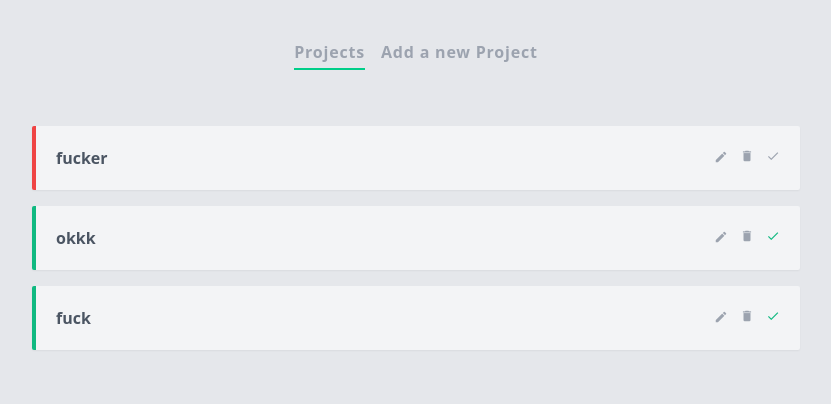
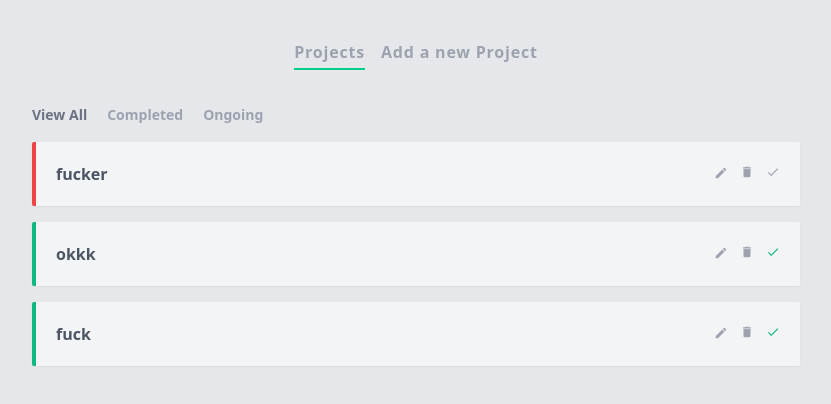
Before and after one commit to Marshall-Hao/project-planner, a Vue app: page / in a window 1280 px wide. Shown: the top 404 px of the page, without its empty margins (224-1055 px from the left). Built offline with nearby package versions, Linux system fonts and the light colour scheme; data requests are answered from the project's data file.

Commit message:
filter done

```diff
--- /dev/null
+++ b/src/components/FilterNav.vue
@@ -0,0 +1,28 @@
+<template>
+  <nav class="space-x-5 mb-4">
+    <button @click="updateFilter('all')" class="inline-block text-sm text-gray-400 font-semibold focus:outline-none hover:text-gray-500" :class="{ 'text-gray-500': current === 'all'}">
+        View All
+    </button>
+     <button @click="updateFilter('completed')" class="inline-block text-sm text-gray-400 font-semibold focus:outline-none hover:text-gray-500" :class="{ 'text-gray-500': current === 'completed'}">
+        Completed
+    </button>
+     <button @click="updateFilter('ongoing')" class="inline-block text-sm text-gray-400 font-semibold focus:outline-none hover:text-gray-500" :class="{ 'text-gray-500': current === 'ongoing'}">
+        Ongoing
+    </button>
+  </nav>
+</template>
+
+<script>
+export default {
+    props: ['current'],
+    methods: {
+        updateFilter(by) {
+            this.$emit('filterChange', by)
+        }
+    }
+}
+</script>
+
+<style>
+
+</style>
--- a/src/views/Home.vue
+++ b/src/views/Home.vue
@@ -1,7 +1,8 @@
 <template>
-  <div class="justify-self-center mt-14 w-3/5">
+  <div class="justify-self-center mt-8 w-3/5" >
+    <FilterNav @filterChange="current = $event" :current="current"/>
     <div v-if="projects.length" class="space-y-4">
-      <div v-for="project in projects" :key="project.id">
+      <div v-for="project in filteredProjects" :key="project.id">
         <SingleProject :project="project" @delete="handleDelete" @complete="handleComplete"/>
       </div>
     </div>
@@ -10,15 +11,18 @@
 
 <script>
 import SingleProject from '../components/SingleProject.vue'
+import FilterNav from '../components/FilterNav.vue'
 
 export default {
   name: 'Home',
   components: {
     SingleProject,
+    FilterNav
   },
   data() {
     return {
-      projects: []
+      projects: [],
+      current: 'all'
     }
   },
   mounted() {
@@ -39,6 +43,17 @@
       })
       p.complete = !p.complete
     }
+  },
+  computed: {
+    filteredProjects() {
+      if (this.current === 'completed') {
+        return this.projects.filter(project => project.complete)
+      }
+      if (this.current === 'ongoing') {
+        return this.projects.filter(project => !project.complete)
+      }
+      return this.projects
+    }
   }
 }
 </script>
```
